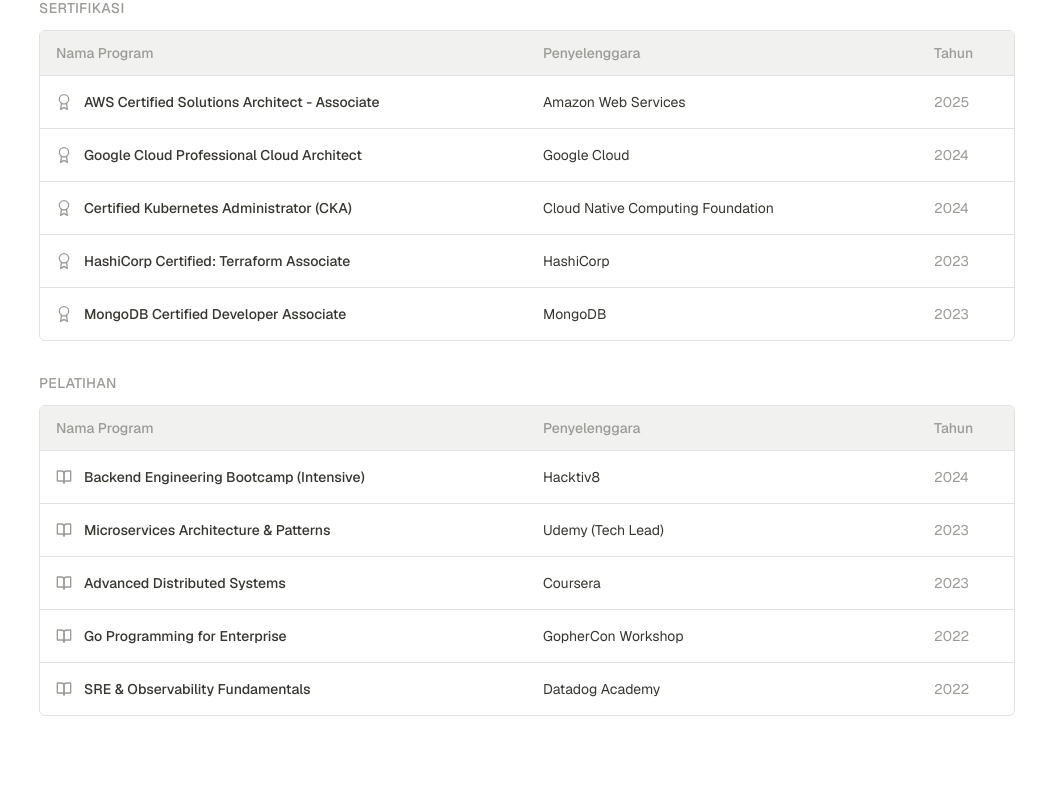
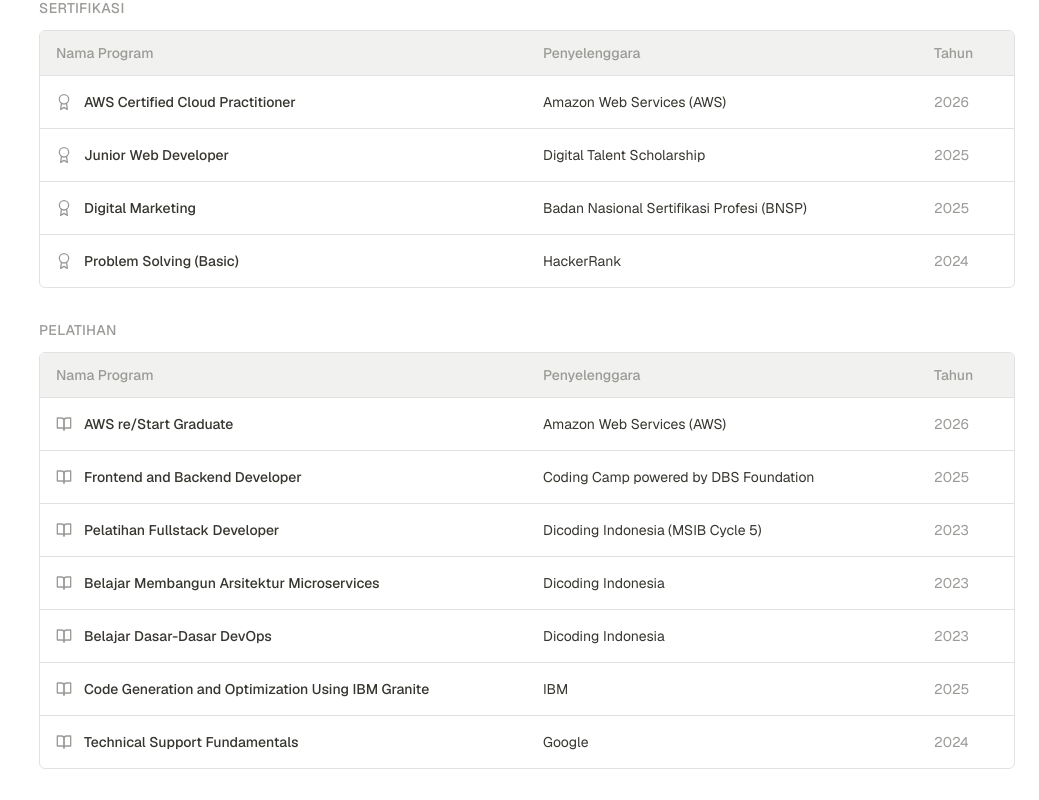
Before and after one commit to dvpms/devran_perdana-portofolio, a Next.js app: page /about in a window 1280 px wide. Shown: the part 1060-1860 px from the top of the page, without its empty margins (241-1280 px from the left). Built offline with nearby package versions, Linux system fonts and the light colour scheme.

Commit message:
feat(certifications): update certification details and add new entries

```diff
--- a/next.config.mjs
+++ b/next.config.mjs
@@ -11,6 +11,10 @@
         protocol: "https",
         hostname: "res.cloudinary.com",
       },
+      {
+        protocol: "https",
+        hostname: "www.hackerrank.com",
+      },
     ],
   },
 };
--- a/src/data/certifications.js
+++ b/src/data/certifications.js
@@ -1,118 +1,201 @@
 export const certifications = [
   {
-    id: "aws-saa",
-    title: "AWS Certified Solutions Architect - Associate",
+    id: "aws-certified-cloud-practitioner",
+    title: "AWS Certified Cloud Practitioner",
     type: "Sertifikasi",
-    issuer: "Amazon Web Services",
-    year: "2025",
-    image: "https://picsum.photos/seed/aws/800/600",
+    issuer: "Amazon Web Services (AWS)",
+    year: "2026",
+    image: "https://res.cloudinary.com/dnmhna2fc/image/upload/q_auto/f_auto/AWS_Certified_Cloud_Practitioner_certificate_vm7o75.jpg",
     description:
-      "Sertifikasi ini memvalidasi kemampuan teknis dalam merancang arsitektur cloud terdistribusi yang aman, scalable, dan cost-efficient di ekosistem AWS.",
-    skills: ["Cloud Architecture", "AWS EC2", "Amazon S3", "VPC", "IAM"],
+      "Sertifikasi cloud fundamental dari AWS yang memvalidasi pemahaman mengenai konsep cloud computing, layanan inti AWS, keamanan, pricing, dan best practice dalam membangun infrastruktur cloud.",
+    skills: [
+      "Cloud Computing",
+      "AWS Fundamentals",
+      "AWS EC2",
+      "Amazon S3",
+      "IAM",
+      "Cloud Security",
+    ],
   },
   {
-    id: "gcp-pca",
-    title: "Google Cloud Professional Cloud Architect",
-    type: "Sertifikasi",
-    issuer: "Google Cloud",
-    year: "2024",
-    image: "https://picsum.photos/seed/gcp/800/600",
+    id: "aws-restart-graduate",
+    title: "AWS re/Start Graduate",
+    type: "Pelatihan",
+    issuer: "Amazon Web Services (AWS)",
+    year: "2026",
+    image: "https://picsum.photos/seed/awsrestart/800/600",
     description:
-      "Validasi keahlian tingkat lanjut dalam merancang, membangun, dan mengelola solusi bisnis yang dinamis, aman, dan scalable menggunakan teknologi Google Cloud.",
-    skills: ["System Design", "GKE", "BigQuery", "Cloud Run", "Security"],
+      "Program pelatihan intensif berbasis cloud dan IT infrastructure yang mencakup Linux, networking, security, system administration, dan praktik operasional cloud menggunakan layanan AWS.",
+    skills: [
+      "Linux",
+      "Networking",
+      "System Administration",
+      "Cloud Infrastructure",
+      "AWS",
+      "IT Support",
+    ],
   },
   {
-    id: "cka-k8s",
-    title: "Certified Kubernetes Administrator (CKA)",
-    type: "Sertifikasi",
-    issuer: "Cloud Native Computing Foundation",
-    year: "2024",
-    image: "https://picsum.photos/seed/cka/800/600",
+    id: "frontend-backend-developer",
+    title: "Frontend and Backend Developer",
+    type: "Pelatihan",
+    issuer: "Coding Camp powered by DBS Foundation",
+    year: "2025",
+    image: "https://res.cloudinary.com/dnmhna2fc/image/upload/q_auto/f_auto/Coding_Camp_2025_Certificate_-_FC640D5Y0553_page-0001_ujvww8.jpg",
     description:
-      "Membuktikan kemampuan administrasi, troubleshooting, dan setup cluster Kubernetes standar produksi dari awal tanpa tools otomatisasi pihak ketiga.",
-    skills: ["Kubernetes", "Container Orchestration", "Networking", "Troubleshooting"],
+      "Program pengembangan full stack web yang mencakup pengembangan frontend dan backend modern menggunakan JavaScript ecosystem serta implementasi aplikasi end-to-end.",
+    skills: [
+      "Frontend Development",
+      "Backend Development",
+      "JavaScript",
+      "React",
+      "Node.js",
+      "Full-Stack Development",
+    ],
   },
   {
-    id: "terraform-assoc",
-    title: "HashiCorp Certified: Terraform Associate",
-    type: "Sertifikasi",
-    issuer: "HashiCorp",
+    id: "dicoding-fullstack-developer",
+    title: "Pelatihan Fullstack Developer",
+    type: "Pelatihan",
+    issuer: "Dicoding Indonesia (MSIB Cycle 5)",
     year: "2023",
-    image: "https://picsum.photos/seed/terraform/800/600",
+    image: "https://res.cloudinary.com/dnmhna2fc/image/upload/q_auto/f_auto/SIB_Cycle_5_Sertifikat_-_S640YB448_page-0001_tddlya.jpg",
     description:
-      "Sertifikasi fundamental untuk Infrastructure as Code (IaC) menggunakan Terraform, meliputi konsep state management, modul, dan integrasi cloud provider.",
-    skills: ["Infrastructure as Code", "Terraform", "State Management", "HCL"],
+      "Program pelatihan intensif full stack web development yang mencakup pengembangan frontend dan backend modern, database management, REST API, deployment, serta pembangunan aplikasi end-to-end berbasis JavaScript ecosystem.",
+    skills: [
+      "Full-Stack Development",
+      "Frontend Development",
+      "Backend Development",
+      "REST API",
+      "Database Management",
+      "JavaScript",
+    ],
   },
   {
-    id: "mongodb-dev",
-    title: "MongoDB Certified Developer Associate",
+    id: "junior-web-developer",
+    title: "Junior Web Developer",
     type: "Sertifikasi",
-    issuer: "MongoDB",
-    year: "2023",
-    image: "https://picsum.photos/seed/mongodb/800/600",
+    issuer: "Digital Talent Scholarship",
+    year: "2025",
+    image: "https://res.cloudinary.com/dnmhna2fc/image/upload/q_auto/f_auto/Intermediate_Junior_Web_Developer_page-0001_iubqeg.jpg",
     description:
-      "Menguji pemahaman mendalam tentang data modeling, query optimization, dan indexing pada database NoSQL MongoDB untuk aplikasi berkinerja tinggi.",
-    skills: ["NoSQL", "Data Modeling", "Aggregation Pipeline", "Query Optimization"],
+      "Sertifikasi kompetensi web development yang memvalidasi kemampuan dasar dalam membangun aplikasi web, implementasi frontend, backend, dan pengelolaan database.",
+    skills: [
+      "Web Development",
+      "Frontend",
+      "Backend",
+      "HTML",
+      "CSS",
+      "JavaScript",
+    ],
   },
   {
-    id: "backend-bootcamp",
-    title: "Backend Engineering Bootcamp (Intensive)",
-    type: "Pelatihan",
-    issuer: "Hacktiv8",
-    year: "2024",
-    image: "https://picsum.photos/seed/hacktiv8/800/600",
+    id: "digital-marketing-bnsp",
+    title: "Digital Marketing",
+    type: "Sertifikasi",
+    issuer: "Badan Nasional Sertifikasi Profesi (BNSP)",
+    year: "2025",
+    image: "https://res.cloudinary.com/dnmhna2fc/image/upload/q_auto/f_auto/bsnp_digital-marketing_page-0001_e1ntgs.jpg",
     description:
-      "Program intensif 16 minggu dengan fokus pada pengembangan sistem backend modern, optimasi struktur database, dan pipeline deployment terotomatisasi.",
-    skills: ["Node.js", "Express", "PostgreSQL", "Redis", "Docker"],
+      "Sertifikasi kompetensi resmi yang memvalidasi kapabilitas strategis dan teknis dalam pemasaran digital, mulai dari strategi kreatif, kampanye periklanan, pengelolaan media sosial, hingga aktivitas penjualan digital.",
+    skills: [
+      "Digital Marketing",
+      "Creative Strategy",
+      "Advertising Campaigns",
+      "Social Media Management",
+      "Sales Strategy",
+    ],
   },
   {
-    id: "microservices-masterclass",
-    title: "Microservices Architecture & Patterns",
+    id: "microservices-architecture",
+    title: "Belajar Membangun Arsitektur Microservices",
     type: "Pelatihan",
-    issuer: "Udemy (Tech Lead)",
+    issuer: "Dicoding Indonesia",
     year: "2023",
     image: "https://picsum.photos/seed/microservices/800/600",
     description:
-      "Mempelajari pola komunikasi antar service (sync vs async), saga pattern untuk transaksi terdistribusi, dan implementasi API Gateway.",
-    skills: ["Microservices", "Event-Driven", "RabbitMQ", "API Gateway"],
+      "Pelatihan mengenai konsep dan implementasi arsitektur microservices untuk membangun sistem backend yang scalable, modular, dan mudah dikembangkan.",
+    skills: [
+      "Microservices",
+      "Backend Architecture",
+      "Scalable Systems",
+      "Distributed Systems",
+      "API Design",
+    ],
   },
   {
-    id: "adv-distributed-sys",
-    title: "Advanced Distributed Systems",
+    id: "devops-fundamentals",
+    title: "Belajar Dasar-Dasar DevOps",
     type: "Pelatihan",
-    issuer: "Coursera",
+    issuer: "Dicoding Indonesia",
     year: "2023",
-    image: "https://picsum.photos/seed/distributed/800/600",
+    image: "https://picsum.photos/seed/devops/800/600",
     description:
-      "Membahas konsep teoretis dan praktis sistem terdistribusi, termasuk konsensus (Raft/Paxos), replikasi data, dan strategi sharding.",
-    skills: ["System Design", "Consensus Algorithms", "Sharding", "CAP Theorem"],
+      "Pelatihan dasar DevOps yang membahas automation workflow, CI/CD, deployment process, serta kolaborasi antara development dan operations.",
+    skills: [
+      "DevOps",
+      "CI/CD",
+      "Automation",
+      "Deployment",
+      "Software Development Lifecycle",
+    ],
   },
   {
-    id: "go-enterprise",
-    title: "Go Programming for Enterprise",
+    id: "ibm-granite",
+    title: "Code Generation and Optimization Using IBM Granite",
     type: "Pelatihan",
-    issuer: "GopherCon Workshop",
-    year: "2022",
-    image: "https://picsum.photos/seed/golang/800/600",
+    issuer: "IBM",
+    year: "2025",
+    image: "https://picsum.photos/seed/ibmgranite/800/600",
     description:
-      "Workshop mendalam tentang penerapan Golang untuk aplikasi skala enterprise, mencakup best practices concurrency, memory management, dan dependency injection.",
-    skills: ["Golang", "Concurrency", "Goroutines", "Clean Architecture"],
+      "Pelatihan mengenai penggunaan AI model IBM Granite untuk code generation, optimization, dan peningkatan produktivitas pengembangan perangkat lunak.",
+    skills: [
+      "AI-assisted Development",
+      "Code Optimization",
+      "Code Generation",
+      "IBM Granite",
+      "Software Engineering",
+    ],
   },
   {
-    id: "sre-fundamentals",
-    title: "SRE & Observability Fundamentals",
+    id: "technical-support-google",
+    title: "Technical Support Fundamentals",
     type: "Pelatihan",
-    issuer: "Datadog Academy",
-    year: "2022",
-    image: "https://picsum.photos/seed/sre/800/600",
+    issuer: "Google",
+    year: "2024",
+    image: "https://picsum.photos/seed/googlets/800/600",
     description:
-      "Praktik Site Reliability Engineering, setup monitoring (SLI, SLO, SLA), dan teknik tracing untuk men-debug bottleneck pada aplikasi.",
-    skills: ["SRE", "Observability", "Datadog", "Prometheus", "Grafana"],
+      "Pelatihan fundamental technical support yang mencakup Linux, networking, operating systems, troubleshooting, dan problem analysis dalam lingkungan IT.",
+    skills: [
+      "Linux",
+      "Networking",
+      "Operating Systems",
+      "Troubleshooting",
+      "Technical Support",
+    ],
+  },
+  {
+    id: "problem-solving-basic",
+    title: "Problem Solving (Basic)",
+    type: "Sertifikasi",
+    issuer: "HackerRank",
+    year: "2024",
+    image: "https://res.cloudinary.com/dnmhna2fc/image/upload/q_auto/f_auto/problem_solving_basic_certificate_page-0001_g6onkf.jpg",
+    description:
+      "Sertifikasi kemampuan problem solving dasar yang mencakup implementasi algoritma, logika pemrograman, dan analytical thinking.",
+    skills: [
+      "Problem Solving",
+      "Algorithms",
+      "Programming Logic",
+      "Analytical Thinking",
+    ],
   },
 ];
 
 export function getCertificationById(certificationId) {
-  return certifications.find((certification) => certification.id === certificationId);
+  return certifications.find(
+    (certification) => certification.id === certificationId,
+  );
 }
 
 export function getCertificationsByType(type) {
```
